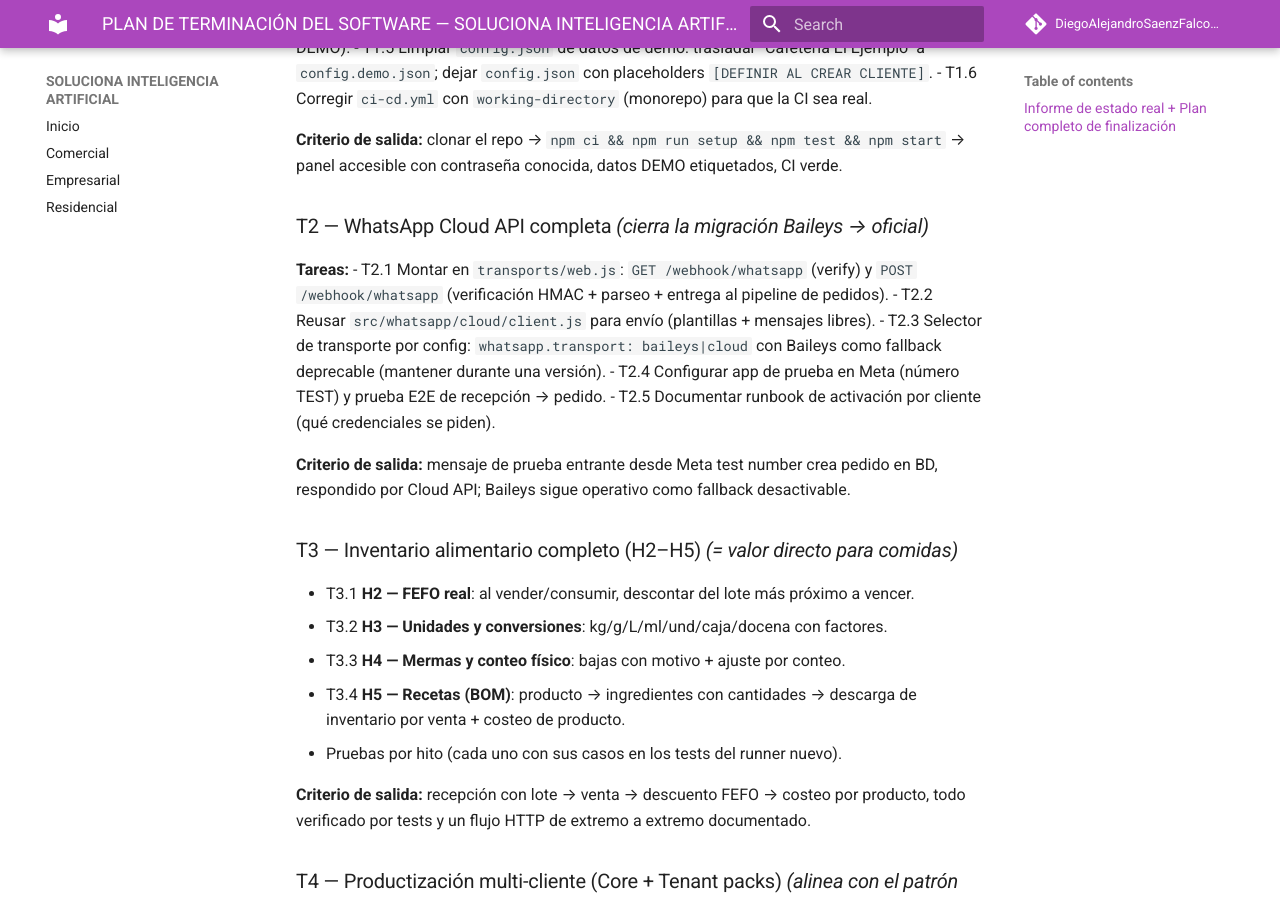
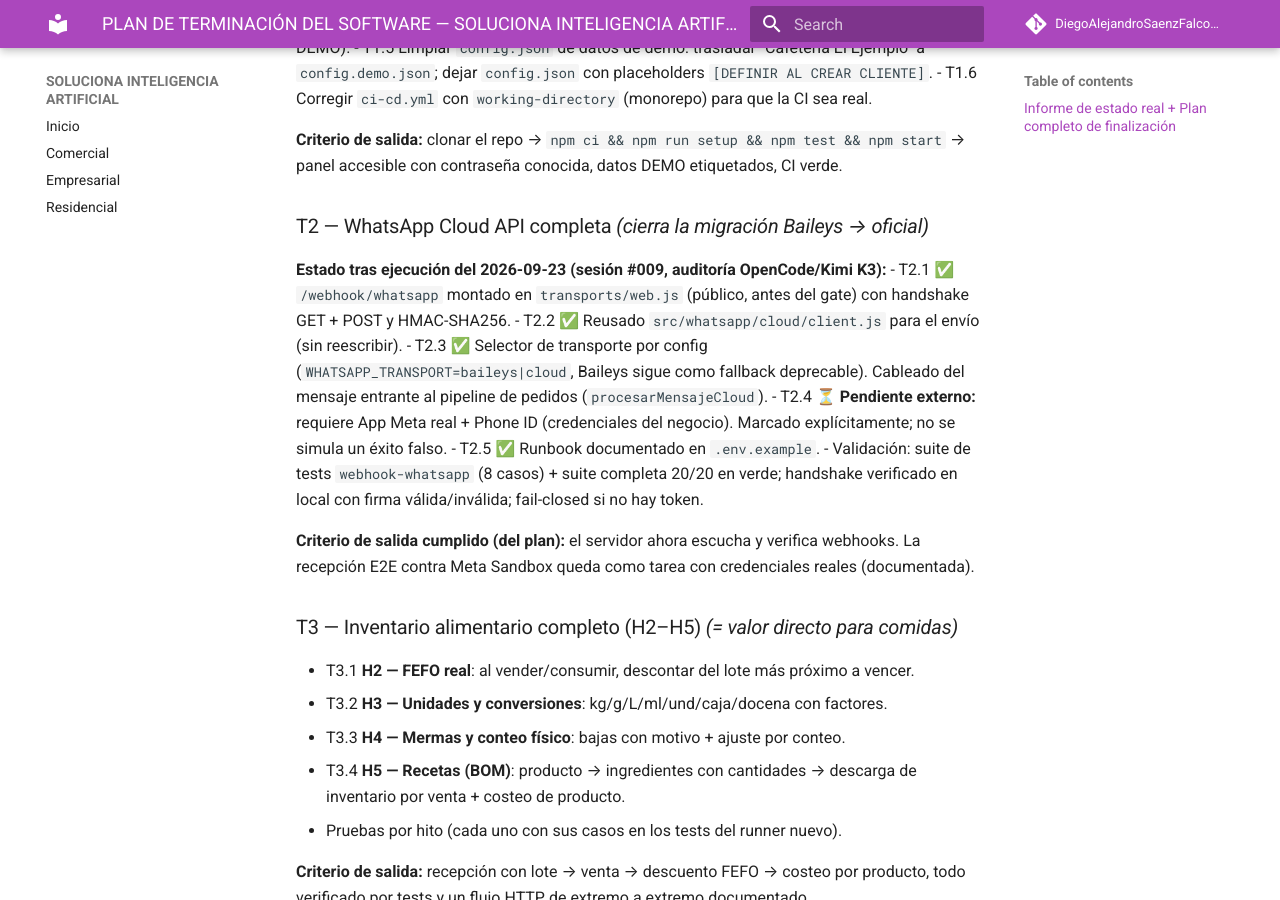
Before and after one commit to DiegoAlejandroSaenzFalcon/Soluciona-Inteligencia-Artificial, an MkDocs documentation site: the page built from docs/PLAN-DE-TERMINACION-SOFTWARE.md, in a window 1280 px wide and 900 px high, scrolled down 6872 px. Built offline with MkDocs 1.6.1 and Material for MkDocs 9.7.7, drawn with Linux system fonts in a browser that asks for light colours; comment, search, counter and statistics services are not loaded.

Commit message:
docs(plan): T2 cerrado — webhook WhatsApp Cloud API en main (PR #12) (#13)

```diff
--- a/docs/PLAN-DE-TERMINACION-SOFTWARE.md
+++ b/docs/PLAN-DE-TERMINACION-SOFTWARE.md
@@ -165,17 +165,21 @@ terminado sin pruebas" no puede cumplirse. Opciones documentadas por la sesión
 panel accesible con contraseña conocida, datos DEMO etiquetados, CI verde.
 
 ### T2 — WhatsApp Cloud API completa  *(cierra la migración Baileys → oficial)*
-**Tareas:**
-- T2.1 Montar en `transports/web.js`: `GET /webhook/whatsapp` (verify) y
-  `POST /webhook/whatsapp` (verificación HMAC + parseo + entrega al pipeline de pedidos).
-- T2.2 Reusar `src/whatsapp/cloud/client.js` para envío (plantillas + mensajes libres).
-- T2.3 Selector de transporte por config: `whatsapp.transport: baileys|cloud`
-  con Baileys como fallback deprecable (mantener durante una versión).
-- T2.4 Configurar app de prueba en Meta (número TEST) y prueba E2E de recepción → pedido.
-- T2.5 Documentar runbook de activación por cliente (qué credenciales se piden).
+**Estado tras ejecución del 2026-09-23 (sesión #009, auditoría OpenCode/Kimi K3):**
+- T2.1 ✅ `/webhook/whatsapp` montado en `transports/web.js` (público, antes del gate) con
+  handshake GET + POST y HMAC-SHA256.
+- T2.2 ✅ Reusado `src/whatsapp/cloud/client.js` para el envío (sin reescribir).
+- T2.3 ✅ Selector de transporte por config (`WHATSAPP_TRANSPORT=baileys|cloud`, Baileys sigue
+  como fallback deprecable). Cableado del mensaje entrante al pipeline de pedidos
+  (`procesarMensajeCloud`).
+- T2.4 ⏳ **Pendiente externo:** requiere App Meta real + Phone ID (credenciales del negocio).
+  Marcado explícitamente; no se simula un éxito falso.
+- T2.5 ✅ Runbook documentado en `.env.example`.
+- Validación: suite de tests `webhook-whatsapp` (8 casos) + suite completa 20/20 en verde;
+  handshake verificado en local con firma válida/inválida; fail-closed si no hay token.
 
-**Criterio de salida:** mensaje de prueba entrante desde Meta test number crea pedido en BD,
-respondido por Cloud API; Baileys sigue operativo como fallback desactivable.
+**Criterio de salida cumplido (del plan):** el servidor ahora escucha y verifica webhooks.
+La recepción E2E contra Meta Sandbox queda como tarea con credenciales reales (documentada).
 
 ### T3 — Inventario alimentario completo (H2–H5)  *(= valor directo para comidas)*
 - T3.1 **H2 — FEFO real**: al vender/consumir, descontar del lote más próximo a vencer.
```
